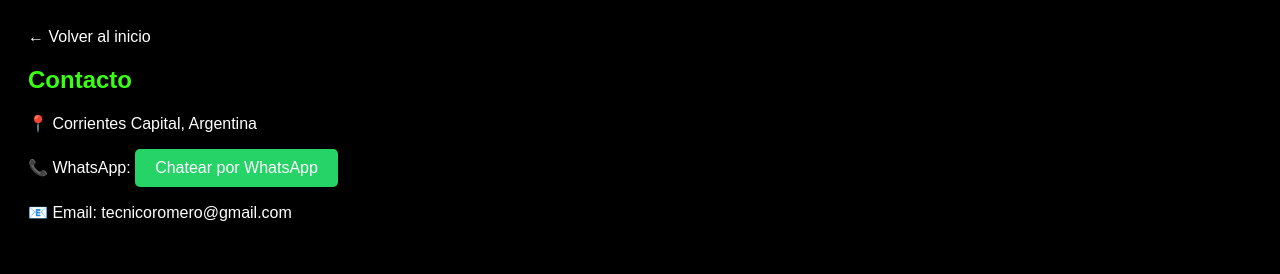
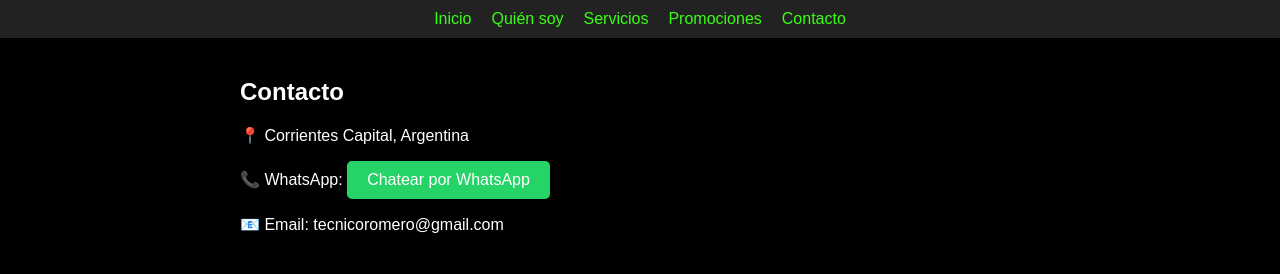
Before and after one commit to Sandro-S-Romero/romero.it, a plain HTML site: page contacto.html in a window 1280 px wide. Drawn offline with Linux system fonts and the light colour scheme.

Commit message:
Update contacto.html

```diff
--- a/contacto.html
+++ b/contacto.html
@@ -1,23 +1,33 @@
 <!DOCTYPE html>
 <html lang="es">
 <head>
-  <meta charset="UTF-8">
+  <meta charset="UTF-8" />
+  <meta name="viewport" content="width=device-width, initial-scale=1.0"/>
   <title>Contacto | Romero IT</title>
   <style>
     body {
-      background-color: #000;
+      background: #000;
       color: #fff;
       font-family: Arial, sans-serif;
-      padding: 20px;
+      margin: 0;
     }
-    h2 {
+    nav {
+      background: #222;
+      display: flex;
+      justify-content: center;
+      gap: 20px;
+      padding: 10px;
+    }
+    nav a {
       color: #39ff14;
-    }
-    a {
-      color: #fff;
       text-decoration: none;
     }
-    .whatsapp {
+    section {
+      padding: 20px;
+      max-width: 800px;
+      margin: auto;
+    }
+    a.whatsapp {
       display: inline-block;
       background-color: #25D366;
       color: white;
@@ -28,10 +38,19 @@
   </style>
 </head>
 <body>
-  <a href="index.html">← Volver al inicio</a>
-  <h2>Contacto</h2>
-  <p>📍 Corrientes Capital, Argentina</p>
-  <p>📞 WhatsApp: <a class="whatsapp" href="https://wa.me/5493794671403" target="_blank">Chatear por WhatsApp</a></p>
-  <p>📧 Email: tecnicoromero@gmail.com</p>
+  <nav>
+    <a href="index.html">Inicio</a>
+    <a href="quien-soy.html">Quién soy</a>
+    <a href="servicios.html">Servicios</a>
+    <a href="promociones.html">Promociones</a>
+    <a href="contacto.html">Contacto</a>
+  </nav>
+
+  <section>
+    <h2>Contacto</h2>
+    <p>📍 Corrientes Capital, Argentina</p>
+    <p>📞 WhatsApp: <a class="whatsapp" href="https://wa.me/5493794671403" target="_blank">Chatear por WhatsApp</a></p>
+    <p>📧 Email: tecnicoromero@gmail.com</p>
+  </section>
 </body>
 </html>
```
